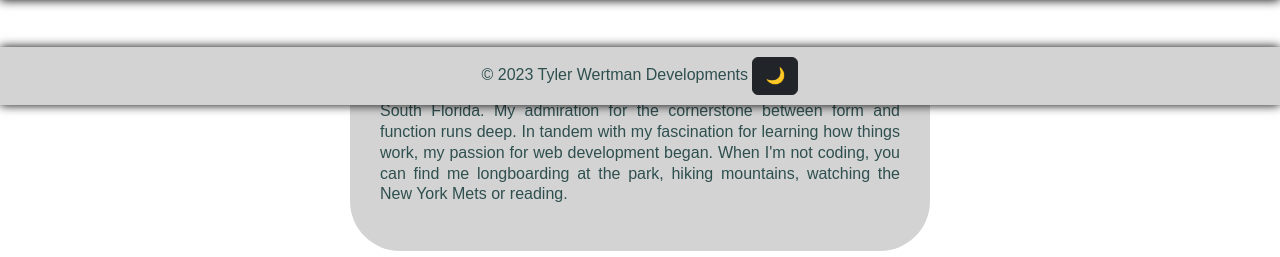
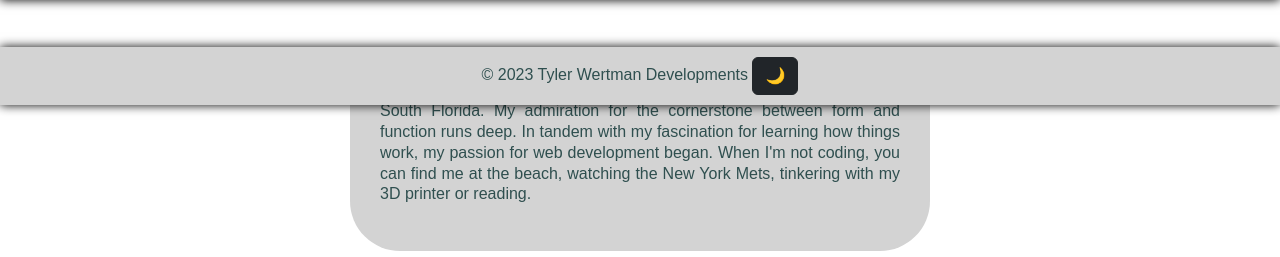
Before and after one commit to tylerwertman/website-fullstack, a React (Create React App) app in the folder client/: page / in a window 1280 px wide. Shown: the part 695-952 px from the top of the page. Built offline with nearby package versions, Linux system fonts and the light colour scheme; no server answers.

Commit message:
update About, first real CICD test

```diff
--- a/client/src/Components/About.jsx
+++ b/client/src/Components/About.jsx
@@ -6,7 +6,7 @@ const About = (props) => {
         <div className={darkMode ? "section aboutDark" : "section about"} id="about">
             <h2>About</h2>
             <div className={darkMode ? "contentDark" : "content"}>
-                <p>I was born and raised on Long Island, New York and currently reside in South Florida. My admiration for the cornerstone between form and function runs deep. In tandem with my fascination for learning how things work, my passion for web development began. When I'm not coding, you can find me longboarding at the park, hiking mountains, watching the New York Mets or reading.</p>
+                <p>I was born and raised on Long Island, New York and currently reside in South Florida. My admiration for the cornerstone between form and function runs deep. In tandem with my fascination for learning how things work, my passion for web development began. When I'm not coding, you can find me at the beach, watching the New York Mets, tinkering with my 3D printer or reading.</p>
             </div>
         </div>
     )
```
